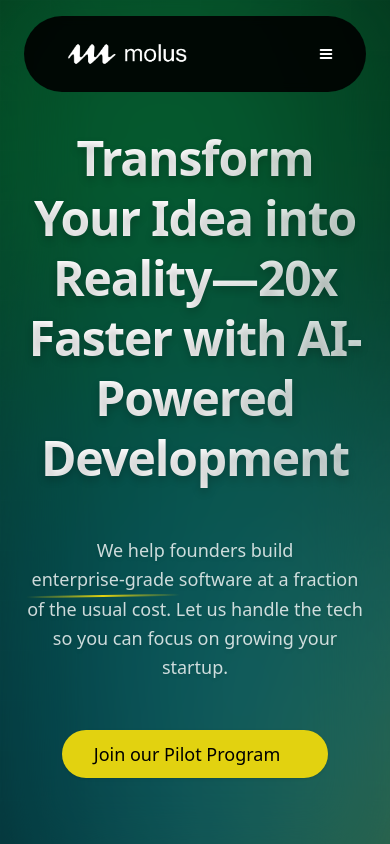
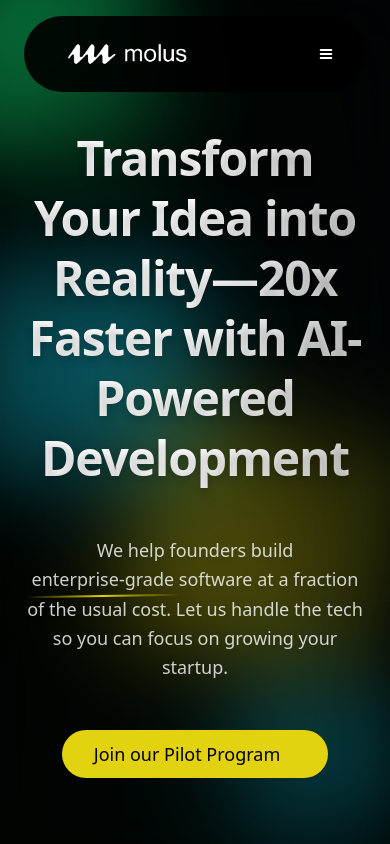
Before and after one commit to SuibhneOFoighil/molus-landing-page, a Next.js app: page / in a window 390 px wide. Shown: the top 844 px of the page. Built offline with nearby package versions, Linux system fonts and the light colour scheme.

Commit message:
Improve Hero and Background components with responsive and adaptive styling

```diff
--- a/components/Hero.tsx
+++ b/components/Hero.tsx
@@ -156,7 +156,7 @@ export function Hero() {
   const isInView = useInView(ref, { once: true, amount: 0.3 })
 
   return (
-    <div className="relative min-h-screen">
+    <section className="relative min-h-screen">
       <Background />
       <motion.main
         ref={ref}
@@ -170,6 +170,6 @@ export function Hero() {
           <CtaButton isInView={isInView} />
         </div>
       </motion.main>
-    </div>
+    </section>
   )
 }
--- a/components/ui/background.tsx
+++ b/components/ui/background.tsx
@@ -1,44 +1,44 @@
 export function Background() {
   return (
-    <div className="absolute inset-0 overflow-hidden">
+    <div className="absolute inset-0 w-full h-full overflow-hidden">
       {/* Base background with improved gradient */}
       <div className="absolute inset-0 bg-gradient-to-br from-black via-black/95 to-black/90" />
 
       {/* Primary green glow */}
       <div
-        className="absolute w-[600px] h-[600px] -left-[110px] top-[-150px]"
+        className="absolute w-[50vmin] h-[50vmin] -left-[10vmin] -top-[10vmin]"
         style={{
           background: 'linear-gradient(135deg, rgba(14, 229, 116, 0.7), rgba(14, 229, 116, 0.3))',
-          filter: 'blur(140px)',
+          filter: 'blur(calc(10vmin))',
           transform: 'rotate(-5deg)',
         }}
       />
 
       {/* Dynamic blue ellipse */}
       <div
-        className="absolute w-[800px] h-[800px] -left-[100px] top-[340px]"
+        className="absolute w-[60vmin] h-[60vmin] -left-[5vmin] top-[30vh]"
         style={{
           background: 'radial-gradient(circle, rgba(18, 199, 224, 0.6), rgba(18, 199, 224, 0.2))',
-          filter: 'blur(130px)',
+          filter: 'blur(calc(8vmin))',
         }}
       />
 
       {/* Energetic yellow glow */}
       <div
-        className="absolute w-[800px] h-[800px] left-[380px] top-[560px]"
+        className="absolute w-[60vmin] h-[60vmin] right-[5vmin] top-[50vh]"
         style={{
           background: 'linear-gradient(45deg, rgba(226, 210, 16, 0.5), rgba(226, 210, 16, 0.2))',
-          filter: 'blur(140px)',
+          filter: 'blur(calc(8vmin))',
           transform: 'rotate(15deg)',
         }}
       />
 
       {/* Secondary blue accent */}
       <div
-        className="absolute w-[450px] h-[450px] left-[979px] top-[670px]"
+        className="absolute w-[40vmin] h-[40vmin] right-[2vmin] bottom-[5vh]"
         style={{
           background: 'radial-gradient(circle, rgba(18, 199, 224, 0.5), rgba(18, 199, 224, 0.1))',
-          filter: 'blur(130px)',
+          filter: 'blur(calc(8vmin))',
         }}
       />
 
```
